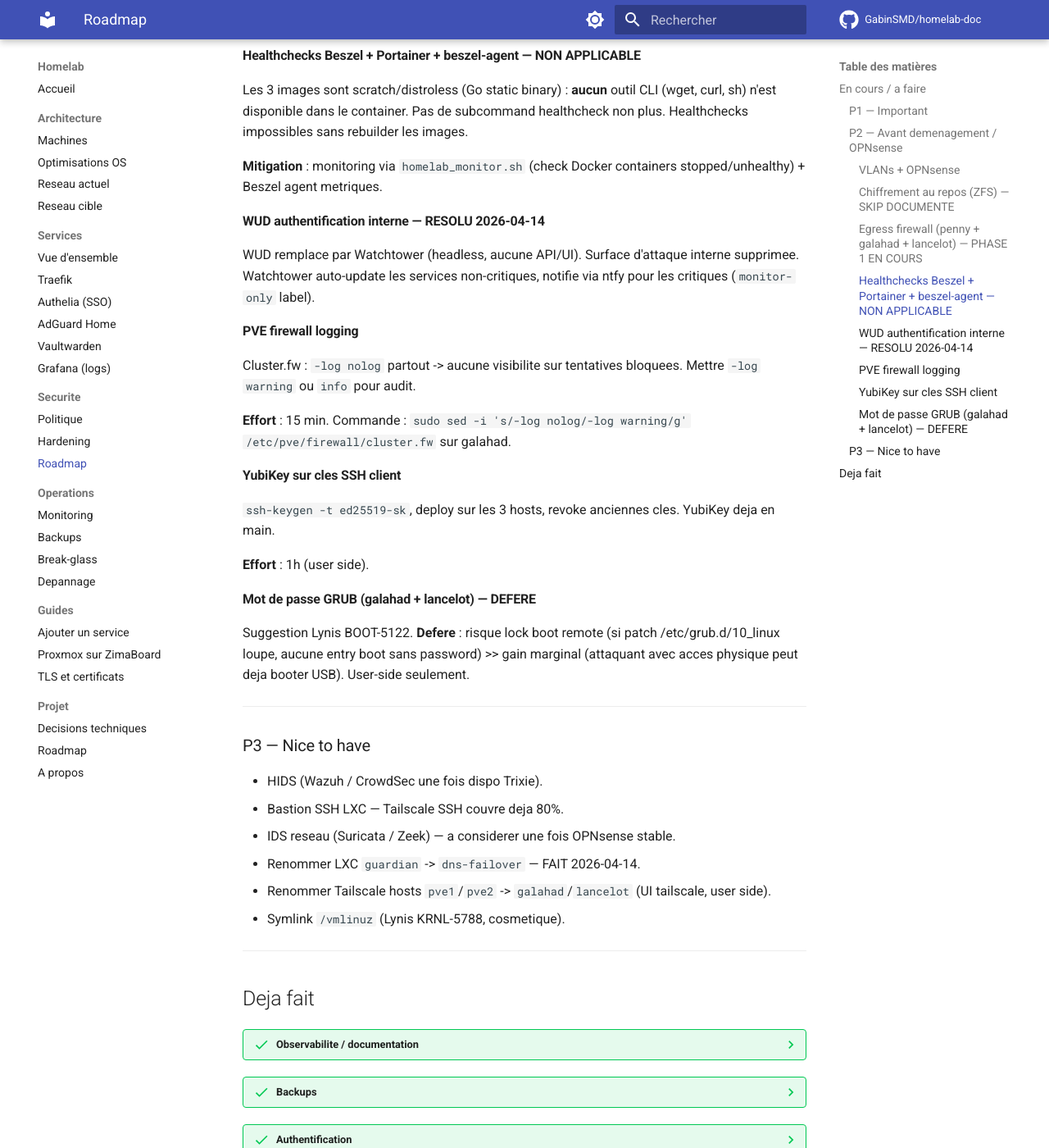
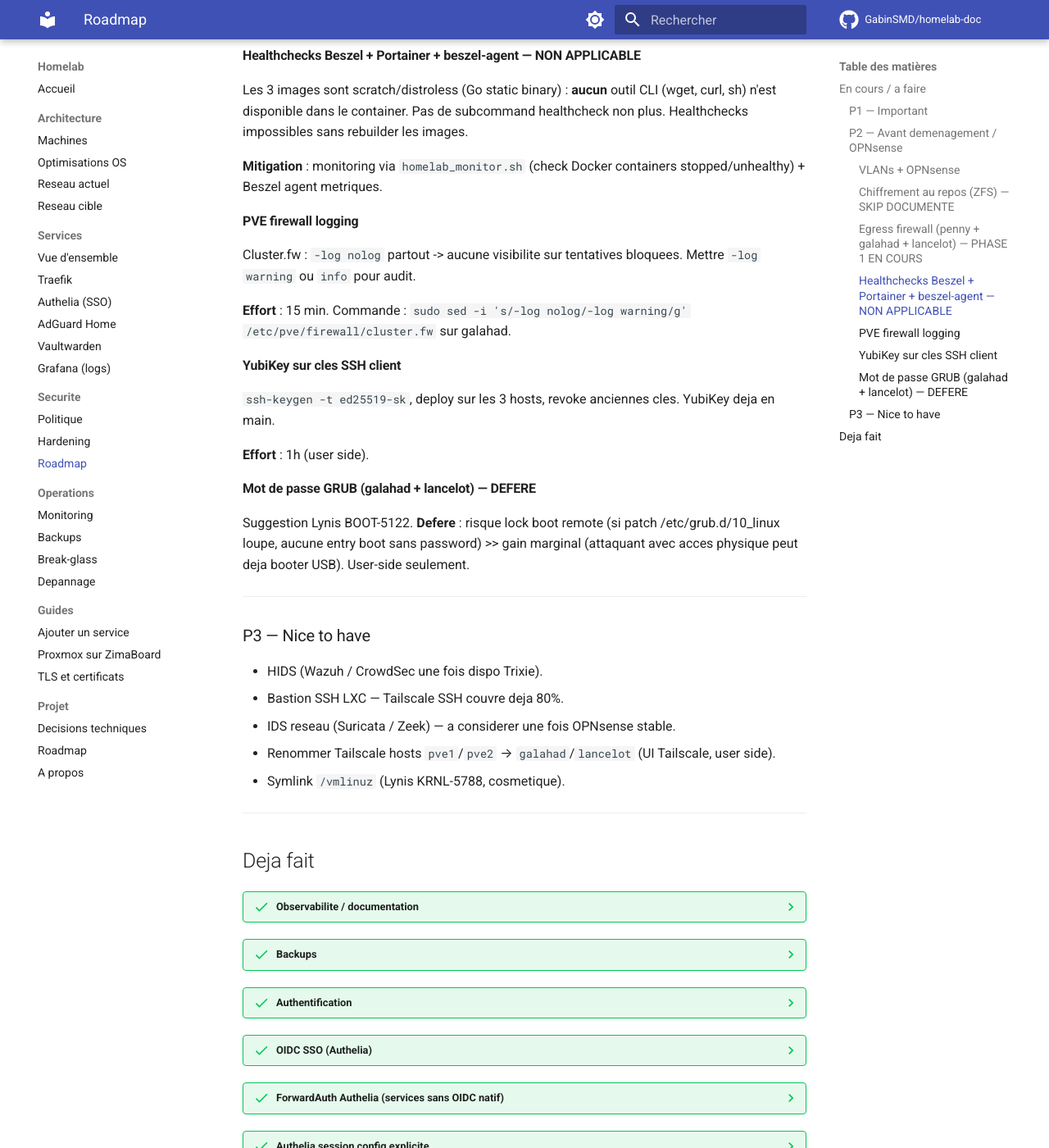
Before and after one commit to GabinSMD/homelab-doc, an MkDocs documentation site: the page built from docs/securite/roadmap.md, in a window 1280 px wide and 1400 px high, scrolled down 1231 px. Shown: the whole window at 82% size. Built offline with MkDocs 1.6.1 and Material for MkDocs 9.7.7, drawn with Linux system fonts in a browser that asks for light colours; comment, search, counter and statistics services are not loaded.

Commit message:
fix: polish pass — obsolete hostnames, broken links, stale items
- Fix broken Beszel anchor in grafana.md
- Replace pve1/pve2 labels in mermaid diagrams (index.md, break-glass.md)
- Clean Tailscale SSH examples to use galahad/lancelot (reseau.md)
- Remove "a renommer" notes from machines table (reseau.md)
- Remove resolved WUD item from securite/roadmap.md P2
- Remove completed "guardian rename" from P3
- Remove misplaced AdGuard secondaire from Phase 4 (projet/roadmap.md)
- Clarify Vaultwarden migration note (was never on lancelot)

Co-Authored-By: Claude Opus 4.6 (1M context) <noreply@anthropic.com>

```diff
--- a/docs/securite/roadmap.md
+++ b/docs/securite/roadmap.md
@@ -50,11 +50,6 @@ Les 3 images sont scratch/distroless (Go static binary) : **aucun** outil CLI (w
 
 **Mitigation** : monitoring via `homelab_monitor.sh` (check Docker containers stopped/unhealthy) + Beszel agent metriques.
 
-#### WUD authentification interne — RESOLU 2026-04-14
-
-WUD remplace par Watchtower (headless, aucune API/UI). Surface d'attaque interne supprimee.
-Watchtower auto-update les services non-critiques, notifie via ntfy pour les critiques (`monitor-only` label).
-
 #### PVE firewall logging
 
 Cluster.fw : `-log nolog` partout -> aucune visibilite sur tentatives bloquees. Mettre `-log warning` ou `info` pour audit.
@@ -78,8 +73,7 @@ Suggestion Lynis BOOT-5122. **Defere** : risque lock boot remote (si patch /etc/
 - HIDS (Wazuh / CrowdSec une fois dispo Trixie).
 - Bastion SSH LXC — Tailscale SSH couvre deja 80%.
 - IDS reseau (Suricata / Zeek) — a considerer une fois OPNsense stable.
-- Renommer LXC `guardian` -> `dns-failover` — FAIT 2026-04-14.
-- Renommer Tailscale hosts `pve1`/`pve2` -> `galahad`/`lancelot` (UI tailscale, user side).
+- Renommer Tailscale hosts `pve1`/`pve2` → `galahad`/`lancelot` (UI Tailscale, user side).
 - Symlink `/vmlinuz` (Lynis KRNL-5788, cosmetique).
 
 ---
```
Also changed, not shown: other parts of docs/securite/roadmap.md (+1 -1 lines), docs/architecture/reseau.md (+6 -6 lines), docs/index.md (+4 -4 lines), docs/operations/break-glass.md (+4 -4 lines), docs/projet/roadmap.md (+0 -1 lines), docs/services/grafana.md (+1 -1 lines).
